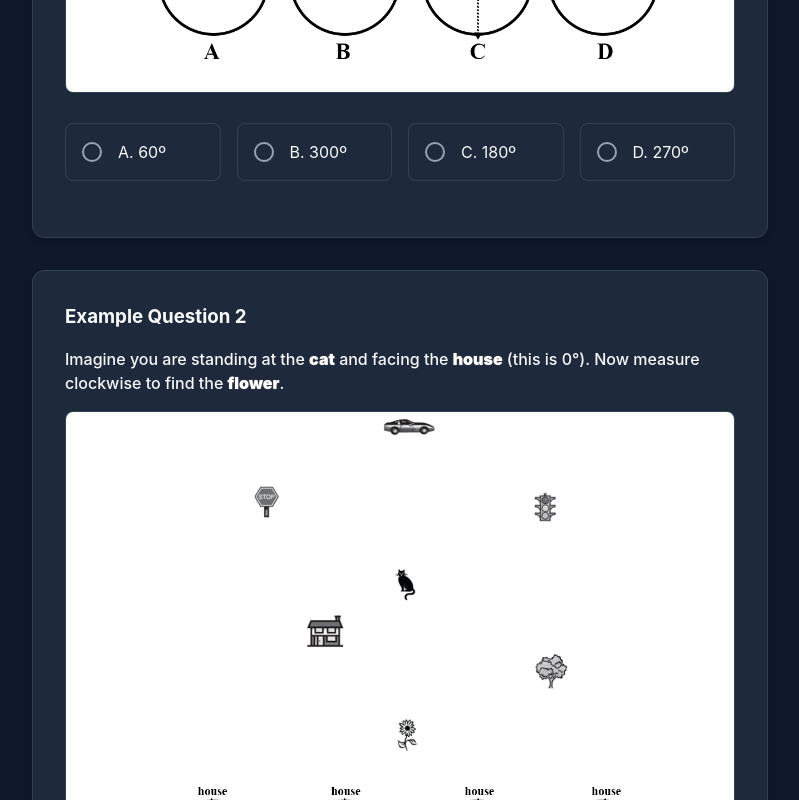
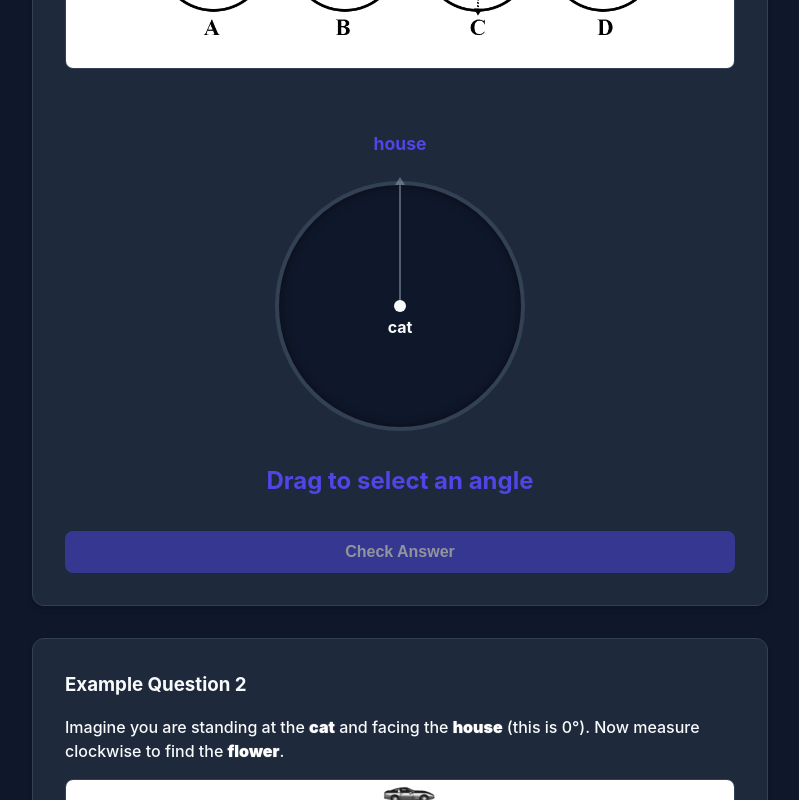
Before and after one commit to Naitik-Lalchandani/PTSOT-Test, a React (Vite) app: page / in a window 1280 px wide. Shown: the part 1660-2460 px from the top of the page, without its empty margins (240-1039 px from the left). Built offline with nearby package versions, Linux system fonts and the light colour scheme.

Commit message:
Convert MCQs to interactive circular angle picker

```diff
--- /dev/null
+++ b/src/components/AnglePicker.jsx
@@ -0,0 +1,74 @@
+import { useState, useRef } from 'react';
+
+export default function AnglePicker({ value, onChange, centerLabel, topLabel }) {
+  const containerRef = useRef(null);
+  const [isDragging, setIsDragging] = useState(false);
+
+  const calculateAngle = (clientX, clientY) => {
+    if (!containerRef.current) return;
+    const rect = containerRef.current.getBoundingClientRect();
+    const centerX = rect.left + rect.width / 2;
+    const centerY = rect.top + rect.height / 2;
+
+    const dx = clientX - centerX;
+    const dy = clientY - centerY;
+
+    let theta = Math.atan2(dy, dx) * (180 / Math.PI);
+    // atan2 is 0 at right, 90 at bottom.
+    // We want 0 at top, 90 at right.
+    let adjustedAngle = Math.round((theta + 90) % 360);
+    if (adjustedAngle < 0) adjustedAngle += 360;
+
+    return adjustedAngle;
+  };
+
+  const handlePointerDown = (e) => {
+    setIsDragging(true);
+    const angle = calculateAngle(e.clientX, e.clientY);
+    if (angle !== undefined) onChange(angle);
+    e.currentTarget.setPointerCapture(e.pointerId);
+  };
+
+  const handlePointerMove = (e) => {
+    if (!isDragging) return;
+    const angle = calculateAngle(e.clientX, e.clientY);
+    if (angle !== undefined) onChange(angle);
+  };
+
+  const handlePointerUp = (e) => {
+    setIsDragging(false);
+    e.currentTarget.releasePointerCapture(e.pointerId);
+  };
+
+  return (
+    <div className="angle-picker-wrapper">
+      <div className="angle-picker-top-label">{topLabel}</div>
+      <div
+        className="angle-picker-circle"
+        ref={containerRef}
+        onPointerDown={handlePointerDown}
+        onPointerMove={handlePointerMove}
+        onPointerUp={handlePointerUp}
+        onPointerCancel={handlePointerUp}
+      >
+        <div className="angle-picker-center-dot">
+           <span className="angle-picker-center-label">{centerLabel}</span>
+        </div>
+
+        {/* Fixed line pointing to 0 degrees */}
+        <div className="angle-picker-zero-line"></div>
+
+        {/* Draggable line */}
+        {value !== null && value !== undefined && (
+          <div
+            className="angle-picker-value-line"
+            style={{ transform: `translate(-50%, -100%) rotate(${value}deg)` }}
+          ></div>
+        )}
+      </div>
+      <div className="angle-picker-value-display">
+        {value !== null && value !== undefined ? `${value}º` : 'Drag to select an angle'}
+      </div>
+    </div>
+  );
+}
--- a/src/components/IntroPage.jsx
+++ b/src/components/IntroPage.jsx
@@ -1,11 +1,14 @@
 import { useState } from 'react';
+import AnglePicker from './AnglePicker';
 
-const ExampleQuestion = ({ questionNumber, imageSrc, questionText, options, correctOption, explanation }) => {
-  const [selectedOption, setSelectedOption] = useState(null);
+const ExampleQuestion = ({ questionNumber, imageSrc, questionText, correctAngle, explanation, centerLabel, topLabel }) => {
+  const [selectedAngle, setSelectedAngle] = useState(null);
   const [showExplanation, setShowExplanation] = useState(false);
 
-  const handleSelect = (option) => {
-    setSelectedOption(option);
+  // We will consider it correct if it is within 10 degrees.
+  const isCorrect = selectedAngle !== null && Math.abs(selectedAngle - correctAngle) <= 10;
+
+  const handleCheck = () => {
     setShowExplanation(true);
   };
 
@@ -15,29 +18,32 @@ const ExampleQuestion = ({ questionNumber, imageSrc, questionText, options, corr
       <p style={{ marginBottom: '1rem', fontWeight: '500' }}>{questionText}</p>
       <img src={imageSrc} alt={`Example ${questionNumber}`} className="question-image" />
 
-      <div className="options-grid">
-        {options.map((opt, idx) => (
-          <label key={idx} className={`radio-option ${selectedOption === opt ? 'selected' : ''}`}>
-            <input
-              type="radio"
-              name={`example-${questionNumber}`}
-              value={opt}
-              onChange={() => handleSelect(opt)}
-              checked={selectedOption === opt}
-              disabled={showExplanation}
-            />
-            <span></span>
-            {opt}
-          </label>
-        ))}
+      <AnglePicker
+        value={selectedAngle}
+        onChange={(val) => {
+          setSelectedAngle(val);
+          setShowExplanation(false); // Hide explanation if they start moving again
+        }}
+        centerLabel={centerLabel}
+        topLabel={topLabel}
+      />
+
+      <div style={{ textAlign: 'center', marginTop: '1rem' }}>
+        <button
+          className="btn"
+          onClick={handleCheck}
+          disabled={selectedAngle === null}
+        >
+          Check Answer
+        </button>
       </div>
 
       {showExplanation && (
-        <div className={`explanation-box ${selectedOption === correctOption ? 'success' : 'error'}`}>
-          <div style={{ marginBottom: '0.5rem', fontWeight: 'bold', color: selectedOption === correctOption ? 'var(--success-color)' : 'var(--error-color)' }}>
-            {selectedOption === correctOption ? 'Correct!' : 'Incorrect.'}
+        <div className={`explanation-box ${isCorrect ? 'success' : 'error'}`}>
+          <div style={{ marginBottom: '0.5rem', fontWeight: 'bold', color: isCorrect ? 'var(--success-color)' : 'var(--error-color)' }}>
+            {isCorrect ? 'Correct!' : `Incorrect (You chose ${selectedAngle}º).`}
           </div>
-          <strong>Correct Answer: {correctOption}</strong>
+          <strong>Correct Answer: {correctAngle}º</strong>
           <p>{explanation}</p>
         </div>
       )}
@@ -82,8 +88,7 @@ export default function IntroPage({ onStart }) {
           <li>This test consists of 12 questions.</li>
           <li>You will have exactly 5 minutes to complete the test.</li>
           <li>For each question, imagine you are standing at the first object facing the second object. You must identify the angle/direction of the third object.</li>
-          <li>The angles are measured in degrees in clockwise direction.</li>
-          <li>Choose the correct angle from the multiple-choice options.</li>
+          <li>Use the circular slider to point the line toward the correct object. 0° is straight ahead.</li>
           <li>The test will automatically submit when the timer runs out.</li>
           <li>DO NOT leave the test page or switch tabs during the test. You will be penalized for any violations.</li>
         </ul>
@@ -113,8 +118,9 @@ export default function IntroPage({ onStart }) {
         questionNumber={1}
         imageSrc="./questions/eg.png"
         questionText={<>Imagine you are standing at the <b>cat</b> and facing the <b>house</b> (this is 0°). Now measure clockwise to find the <b>stop sign</b>.</>}
-        options={['A. 60º', 'B. 300º', 'C. 180º', 'D. 270º']}
-        correctOption="A. 60º"
+        centerLabel="cat"
+        topLabel="house"
+        correctAngle={60}
         explanation="Since you are facing the house, the stop sign is to your front-right, making it a 60-degree angle."
       />
 
@@ -122,8 +128,9 @@ export default function IntroPage({ onStart }) {
         questionNumber={2}
         imageSrc="./questions/eg.png"
         questionText={<>Imagine you are standing at the <b>cat</b> and facing the <b>house</b> (this is 0°). Now measure clockwise to find the <b>flower</b>.</>}
-        options={['A. 60º', 'B. 300º', 'C. 180º', 'D. 270º']}
-        correctOption="B. 300º"
+        centerLabel="cat"
+        topLabel="house"
+        correctAngle={300}
         explanation="Facing the house, the flower is to your left. Measuring clockwise, 360 - 60 = 300 degrees."
       />
 
--- a/src/components/TestPage.jsx
+++ b/src/components/TestPage.jsx
@@ -1,4 +1,5 @@
 import { useState, useEffect, useCallback, useRef } from 'react';
+import AnglePicker from './AnglePicker';
 
 const TEST_DURATION_SECONDS = 5 * 60; // 5 minutes
 
@@ -7,73 +8,73 @@ const QUESTION_DATA = [
     number: 1,
     imageSrc: `./questions/1.png`,
     questionText: <>1. Imagine you are standing at the <b>car</b> and facing the <b>traffic light</b>. Select the correct direction and angle at which the <b>stop sign</b> will be.</>,
-    options: ['A. 120º', 'B. 300º', 'C. 180º', 'D. 270º']
+    centerLabel: 'car', topLabel: 'traffic light'
   },
   {
     number: 2,
     imageSrc: `./questions/2.png`,
     questionText: <>2. Imagine you are standing at the <b>cat</b> and facing the <b>tree</b>. Select the correct direction and angle at which the <b>car</b> will be.</>,
-    options: ['A. 90º', 'B. 240º', 'C. 190º', 'D. 270º']
+    centerLabel: 'cat', topLabel: 'tree'
   },
   {
     number: 3,
     imageSrc: `./questions/3.png`,
     questionText: <>3. Imagine you are standing at the <b>stop sign</b> and facing the <b>cat</b>. Select the correct direction and angle at which the <b>house</b> will be.</>,
-    options: ['A. 180º', 'B. 90º', 'C. 225º', 'D. 45º']
+    centerLabel: 'stop sign', topLabel: 'cat'
   },
   {
     number: 4,
     imageSrc: `./questions/4.png`,
     questionText: <>4. Imagine you are standing at the <b>cat</b> and facing the <b>flower</b>. Select the correct direction and angle at which the <b>car</b> will be.</>,
-    options: ['A. 180º', 'B. 225º', 'C. 270º', 'D. 150º']
+    centerLabel: 'cat', topLabel: 'flower'
   },
   {
     number: 5,
     imageSrc: `./questions/5.png`,
     questionText: <>5. Imagine you are standing at the <b>stop sign</b> and facing the <b>tree</b>. Select the correct direction and angle at which the <b>traffic light</b> will be.</>,
-    options: ['A. 120º', 'B. 45º', 'C. 300º', 'D. 330º']
+    centerLabel: 'stop sign', topLabel: 'tree'
   },
   {
     number: 6,
     imageSrc: `./questions/6.png`,
     questionText: <>6. Imagine you are standing at the <b>stop sign</b> and facing the <b>flower</b>. Select the correct direction and angle at which the <b>car</b> will be.</>,
-    options: ['A. 240º', 'B. 30º', 'C. 180º', 'D. 270º']
+    centerLabel: 'stop sign', topLabel: 'flower'
   },
   {
     number: 7,
     imageSrc: `./questions/7.png`,
     questionText: <>7. Imagine you are standing at the <b>traffic light</b> and facing the <b>house</b>. Select the correct direction and angle at which the <b>flower</b> will be.</>,
-    options: ['A. 270º', 'B. 30º', 'C. 330º', 'D. 200º']
+    centerLabel: 'traffic light', topLabel: 'house'
   },
   {
     number: 8,
     imageSrc: `./questions/8.png`,
     questionText: <>8. Imagine you are standing at the <b>house</b> and facing the <b>flower</b>. Select the correct direction and angle at which the <b>stop sign</b> will be.</>,
-    options: ['A. 180º', 'B. 230º', 'C. 350º', 'D. 260º']
+    centerLabel: 'house', topLabel: 'flower'
   },
   {
     number: 9,
     imageSrc: `./questions/9.png`,
     questionText: <>9. Imagine you are standing at the <b>car</b> and facing the <b>stop sign</b>. Select the correct direction and angle at which the <b>tree</b> will be.</>,
-    options: ['A. 180º', 'B. 240º', 'C. 270º', 'D. 90º']
+    centerLabel: 'car', topLabel: 'stop sign'
   },
   {
     number: 10,
     imageSrc: `./questions/10.png`,
     questionText: <>10. Imagine you are standing at the <b>traffic light</b> and facing the <b>cat</b>. Select the correct direction and angle at which the <b>car</b> will be.</>,
-    options: ['A. 90º', 'B. 60º', 'C. 300º', 'D. 270º']
+    centerLabel: 'traffic light', topLabel: 'cat'
   },
   {
     number: 11,
     imageSrc: `./questions/11.png`,
     questionText: <>11. Imagine you are standing at the <b>tree</b> and facing the <b>flower</b>. Select the correct direction and angle at which the <b>house</b> will be.</>,
-    options: ['A. 150º', 'B. 90º', 'C. 60º', 'D. 30º']
+    centerLabel: 'tree', topLabel: 'flower'
   },
   {
     number: 12,
     imageSrc: `./questions/12.png`,
     questionText: <>12. Imagine you are standing at the <b>cat</b> and facing the <b>house</b>. Select the correct direction and angle at which the <b>traffic light</b> will be.</>,
-    options: ['A. 150º', 'B. 180º', 'C. 270º', 'D. 90º']
+    centerLabel: 'cat', topLabel: 'house'
   }
 ];
 
@@ -85,21 +86,12 @@ const Question = ({ data, selectedValue, onChange }) => {
       <div className="image-container">
         <img src={data.imageSrc.replace('./', import.meta.env.BASE_URL)} alt={`Question ${data.number}`} className="question-image" />
       </div>
-      <div className="options-grid">
-        {data.options.map((opt, idx) => (
-          <label key={idx} className={`radio-option ${selectedValue === opt ? 'selected' : ''}`}>
-            <input
-              type="radio"
-              name={`q-${data.number}`}
-              value={opt}
-              onChange={() => onChange(data.number, opt)}
-              checked={selectedValue === opt}
-            />
-            <span></span>
-            {opt}
-          </label>
-        ))}
-      </div>
+      <AnglePicker
+        value={selectedValue !== undefined ? selectedValue : null}
+        onChange={(val) => onChange(data.number, val)}
+        centerLabel={data.centerLabel}
+        topLabel={data.topLabel}
+      />
     </div>
   );
 };
--- a/src/index.css
+++ b/src/index.css
@@ -228,3 +228,109 @@ input[type="text"]:focus {
   50% { opacity: 0.5; }
   100% { opacity: 1; }
 }
+
+.angle-picker-wrapper {
+  display: flex;
+  flex-direction: column;
+  align-items: center;
+  margin: 2rem 0;
+  user-select: none;
+}
+
+.angle-picker-top-label {
+  margin-bottom: 0.5rem;
+  font-weight: bold;
+  color: var(--primary-color);
+  font-size: 1.1rem;
+}
+
+.angle-picker-circle {
+  position: relative;
+  width: 250px;
+  height: 250px;
+  border-radius: 50%;
+  border: 4px solid var(--border-color);
+  background-color: var(--bg-color);
+  cursor: crosshair;
+  touch-action: none; /* Prevent scrolling on mobile while dragging */
+  margin: 1rem 0;
+  box-shadow: inset 0 0 10px rgba(0,0,0,0.5);
+}
+
+.angle-picker-center-dot {
+  position: absolute;
+  top: 50%;
+  left: 50%;
+  width: 12px;
+  height: 12px;
+  background-color: var(--text-primary);
+  border-radius: 50%;
+  transform: translate(-50%, -50%);
+  z-index: 2;
+}
+
+.angle-picker-center-label {
+  position: absolute;
+  top: 15px;
+  left: 50%;
+  transform: translateX(-50%);
+  white-space: nowrap;
+  font-weight: bold;
+  color: var(--text-primary);
+}
+
+.angle-picker-zero-line {
+  position: absolute;
+  top: 0;
+  left: 50%;
+  width: 2px;
+  height: 50%;
+  background-color: var(--text-secondary);
+  transform: translateX(-50%);
+  border-top-left-radius: 2px;
+  border-top-right-radius: 2px;
+  opacity: 0.5;
+  z-index: 1;
+}
+
+.angle-picker-zero-line::after {
+  content: "";
+  position: absolute;
+  top: -8px;
+  left: -4px;
+  border-left: 5px solid transparent;
+  border-right: 5px solid transparent;
+  border-bottom: 8px solid var(--text-secondary);
+}
+
+.angle-picker-value-line {
+  position: absolute;
+  top: 50%;
+  left: 50%;
+  width: 4px;
+  height: 50%;
+  background-color: var(--primary-color);
+  transform-origin: bottom center;
+  z-index: 1;
+  border-top-left-radius: 2px;
+  border-top-right-radius: 2px;
+  box-shadow: 0 0 5px var(--primary-color);
+}
+
+.angle-picker-value-line::after {
+  content: "";
+  position: absolute;
+  top: -8px;
+  left: -3px;
+  border-left: 5px solid transparent;
+  border-right: 5px solid transparent;
+  border-bottom: 8px solid var(--primary-color);
+}
+
+.angle-picker-value-display {
+  margin-top: 1rem;
+  font-size: 1.5rem;
+  font-weight: 700;
+  color: var(--primary-color);
+  min-height: 2.25rem;
+}
```
